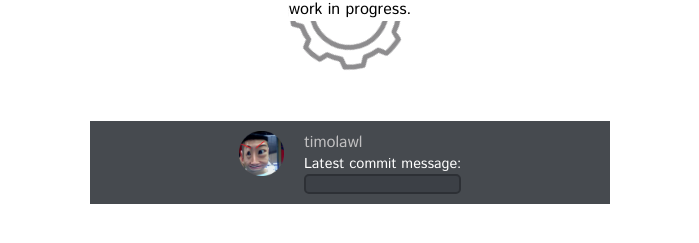
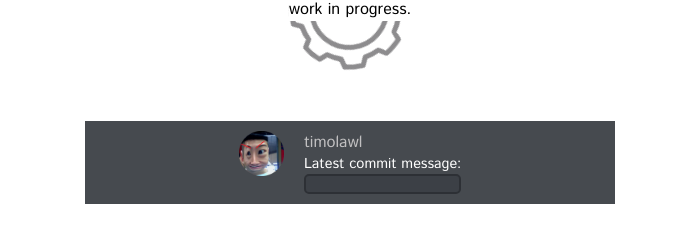
Before and after one commit to timolawl/timolawl.github.io, a Jekyll site: the page built from index.html, in a window 1280 px wide. Shown: the part 306-549 px from the top of the page, without its empty margins (290-989 px from the left). Built offline with Jekyll 4.4.1, drawn with Linux system fonts in a browser that asks for light colours; nearby versions of some CDN libraries.

Commit message:
Minor layout fixes; folder restructuring.

```diff
--- a/_assets/stylesheets/_components.js-items.scss
+++ b/_assets/stylesheets/_components.module.git-message.scss
@@ -3,7 +3,7 @@
     padding: 10px 20px;
     margin: 100px auto 0;
     background-color: #464a4f;
-    max-width: 520px;
+    max-width: 530px;
   //  text-align: left;
   //  width: -webkit-fit-content;
   //  width: -moz-fit-content;
--- a/css/main.scss
+++ b/css/main.scss
@@ -27,7 +27,7 @@
 
 @import "_components.iconic";
 @import "_components.state";
-@import "_components.js-items";
+@import "_components.module.git-message";
 @import "_components.site-nav";
 @import "_components.page-head";
 @import "_components.page-body";
```
